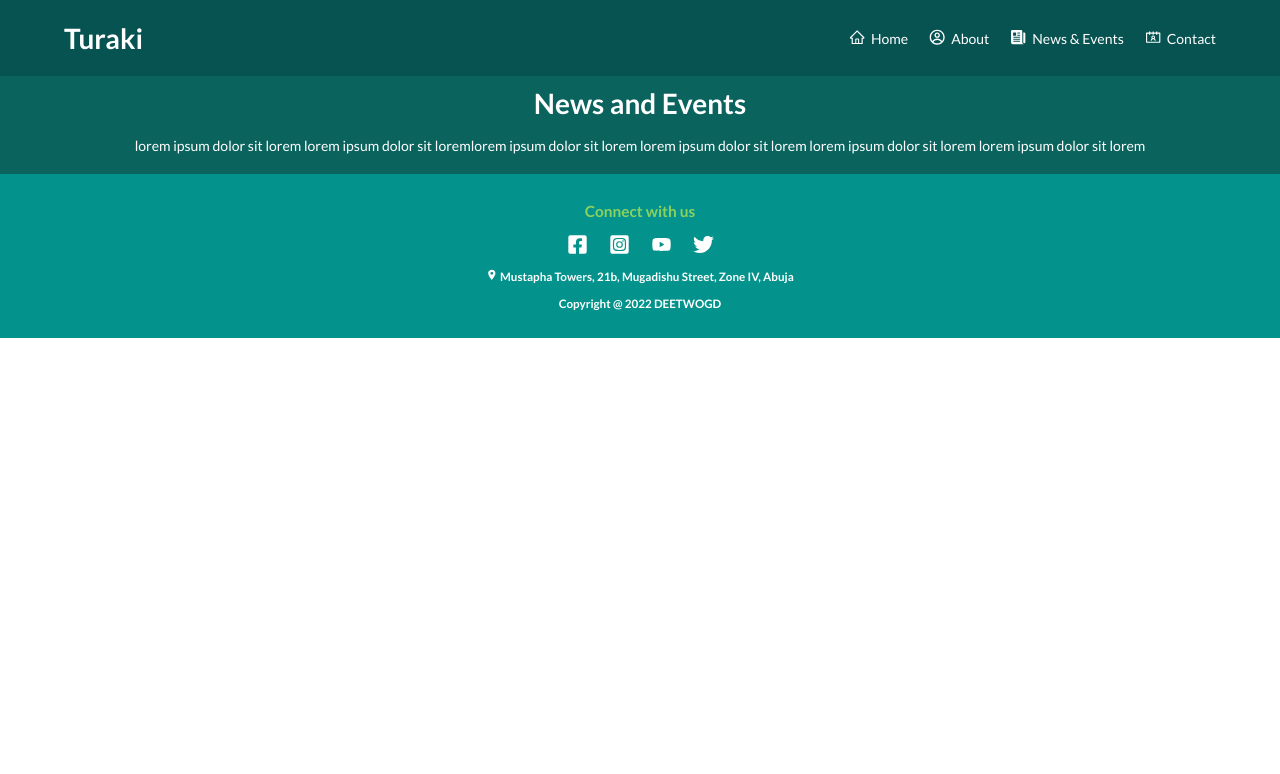
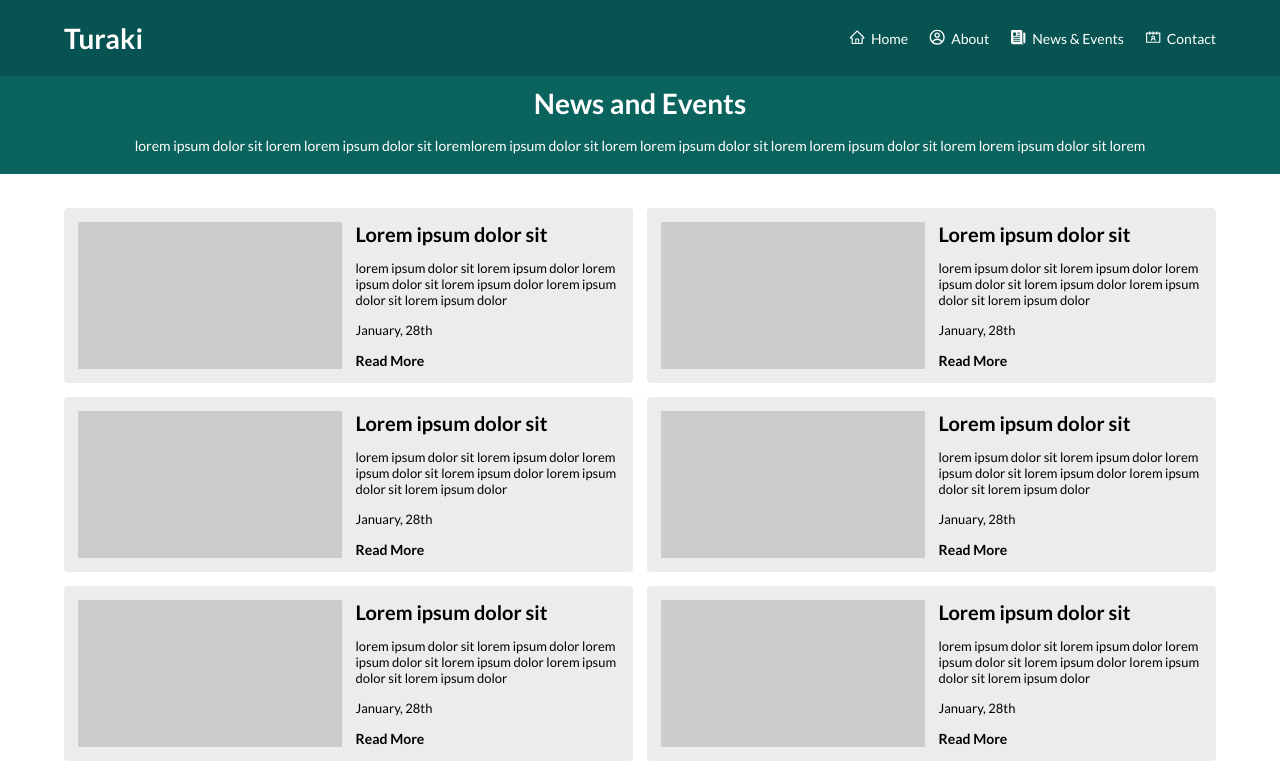
Before and after one commit to blyncnov/Turaki, a Next.js app: page /news in a window 1280 px wide. Shown: the top 774 px of the page. Built offline with nearby package versions, Linux system fonts and the light colour scheme.

Commit message:
Turaki v2 Nwes Updated

```diff
--- a/pages/news.js
+++ b/pages/news.js
@@ -2,6 +2,11 @@ import React from "react";
 
 import Image from "next/image";
 
+import {
+  News__Container,
+  News__Section__Container,
+  News__Section__Box,
+} from "../styles/Homepage/News";
 import { About__Container, About__Sector } from "../styles/Homepage/About";
 
 import { Turaki__Max__width } from "../styles/constants";
@@ -24,6 +29,117 @@ const News = () => {
           </About__Sector>
         </Turaki__Max__width>
       </About__Container>
+      <News__Container>
+        <Turaki__Max__width>
+          <News__Section__Container>
+            <News__Section__Box>
+              <div className="News__Images"></div>
+              <div className="News__Text__Content">
+                <h2>Lorem ipsum dolor sit</h2>
+
+                <p>
+                  lorem ipsum dolor sit lorem ipsum dolor lorem ipsum dolor sit
+                  lorem ipsum dolor lorem ipsum dolor sit lorem ipsum dolor
+                </p>
+
+                <p>January, 28th</p>
+
+                <h4>Read More</h4>
+              </div>
+            </News__Section__Box>
+            <News__Section__Box>
+              <div className="News__Images"></div>
+              <div className="News__Text__Content">
+                <h2>Lorem ipsum dolor sit</h2>
+
+                <p>
+                  lorem ipsum dolor sit lorem ipsum dolor lorem ipsum dolor sit
+                  lorem ipsum dolor lorem ipsum dolor sit lorem ipsum dolor
+                </p>
+
+                <p>January, 28th</p>
+
+                <h4>Read More</h4>
+              </div>
+            </News__Section__Box>
+            <News__Section__Box>
+              <div className="News__Images"></div>
+              <div className="News__Text__Content">
+                <h2>Lorem ipsum dolor sit</h2>
+
+                <p>
+                  lorem ipsum dolor sit lorem ipsum dolor lorem ipsum dolor sit
+                  lorem ipsum dolor lorem ipsum dolor sit lorem ipsum dolor
+                </p>
+
+                <p>January, 28th</p>
+
+                <h4>Read More</h4>
+              </div>
+            </News__Section__Box>
+            <News__Section__Box>
+              <div className="News__Images"></div>
+              <div className="News__Text__Content">
+                <h2>Lorem ipsum dolor sit</h2>
+
+                <p>
+                  lorem ipsum dolor sit lorem ipsum dolor lorem ipsum dolor sit
+                  lorem ipsum dolor lorem ipsum dolor sit lorem ipsum dolor
+                </p>
+
+                <p>January, 28th</p>
+
+                <h4>Read More</h4>
+              </div>
+            </News__Section__Box>
+            <News__Section__Box>
+              <div className="News__Images"></div>
+              <div className="News__Text__Content">
+                <h2>Lorem ipsum dolor sit</h2>
+
+                <p>
+                  lorem ipsum dolor sit lorem ipsum dolor lorem ipsum dolor sit
+                  lorem ipsum dolor lorem ipsum dolor sit lorem ipsum dolor
+                </p>
+
+                <p>January, 28th</p>
+
+                <h4>Read More</h4>
+              </div>
+            </News__Section__Box>
+            <News__Section__Box>
+              <div className="News__Images"></div>
+              <div className="News__Text__Content">
+                <h2>Lorem ipsum dolor sit</h2>
+
+                <p>
+                  lorem ipsum dolor sit lorem ipsum dolor lorem ipsum dolor sit
+                  lorem ipsum dolor lorem ipsum dolor sit lorem ipsum dolor
+                </p>
+
+                <p>January, 28th</p>
+
+                <h4>Read More</h4>
+              </div>
+            </News__Section__Box>
+            <News__Section__Box>
+              <div className="News__Images"></div>
+              <div className="News__Text__Content">
+                <h2>Lorem ipsum dolor sit</h2>
+
+                <p>
+                  lorem ipsum dolor sit lorem ipsum dolor lorem ipsum dolor sit
+                  lorem ipsum dolor lorem ipsum dolor sit lorem ipsum dolor
+                </p>
+
+                <p>January, 28th</p>
+
+                <h4>Read More</h4>
+              </div>
+            </News__Section__Box>
+          </News__Section__Container>
+        </Turaki__Max__width>
+      </News__Container>
     </>
   );
 };
--- /dev/null
+++ b/styles/Homepage/News.js
@@ -0,0 +1,56 @@
+import styled from "styled-components";
+
+export const News__Container = styled.div`
+  width: 100%;
+  padding: 20px 0;
+`;
+
+export const News__Section__Container = styled.div`
+  width: 100%;
+  padding: 1em 0;
+  display: grid;
+  grid-template-columns: repeat(2, 1fr);
+  gap: 1em;
+
+  @media (max-width: 768px) {
+    grid-template-columns: 1fr;
+  }
+`;
+
+export const News__Section__Box = styled.div`
+  width: 100%;
+  padding: 1em;
+  background-color: #ececec;
+  border-radius: 4px;
+
+  display: grid;
+  grid-template-columns: 1fr 1fr;
+  gap: 1em;
+
+  .News__Images {
+    width: 100%;
+    height: 100%;
+    background-color: #ccc;
+    position: relative !important;
+    border-radius: 1px;
+  }
+
+  .News__Text__Content {
+    width: 100%;
+    display: flex;
+    flex-direction: column;
+    gap: 1em;
+
+    h2 {
+      font-weight: 600;
+      font-size: 20px;
+    }
+
+    p {
+      font-weight: 400;
+      font-size: 13px;
+    }
+  }
+`;
+
+export default News__Container;
```
